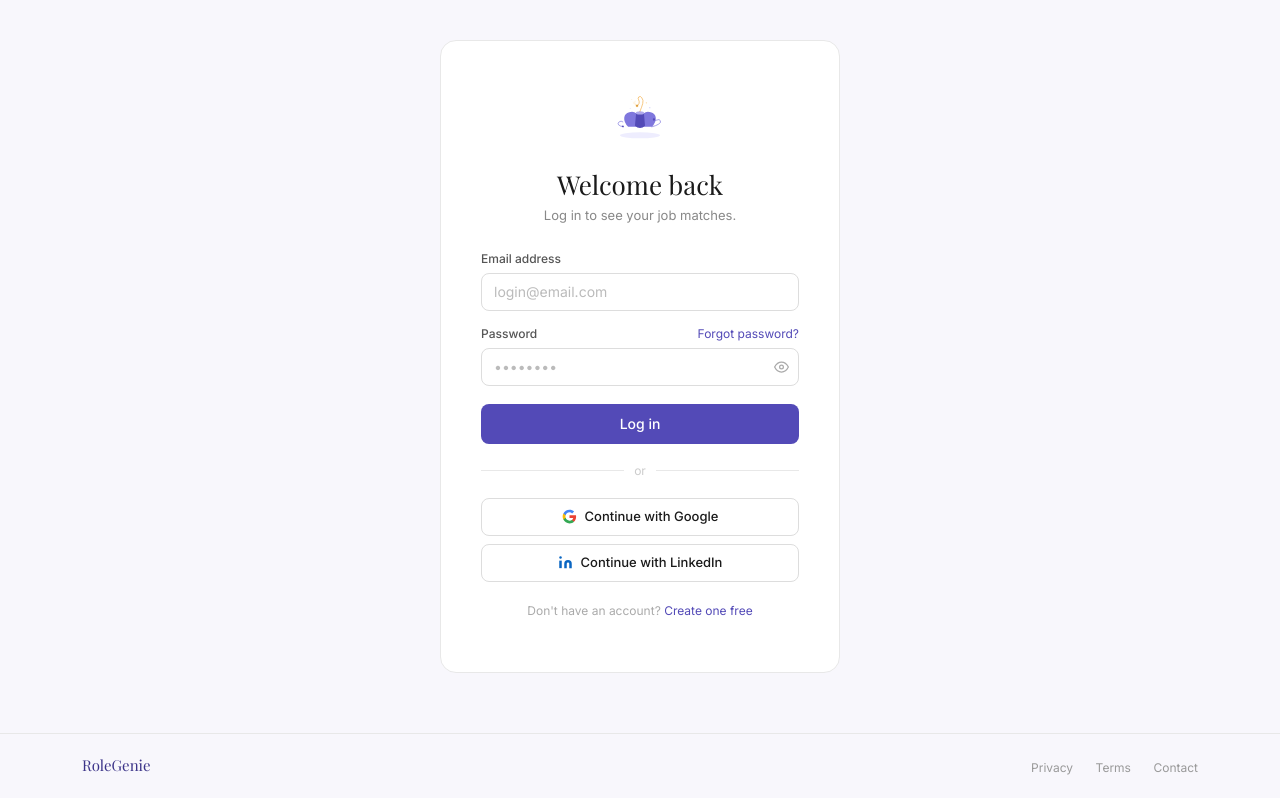
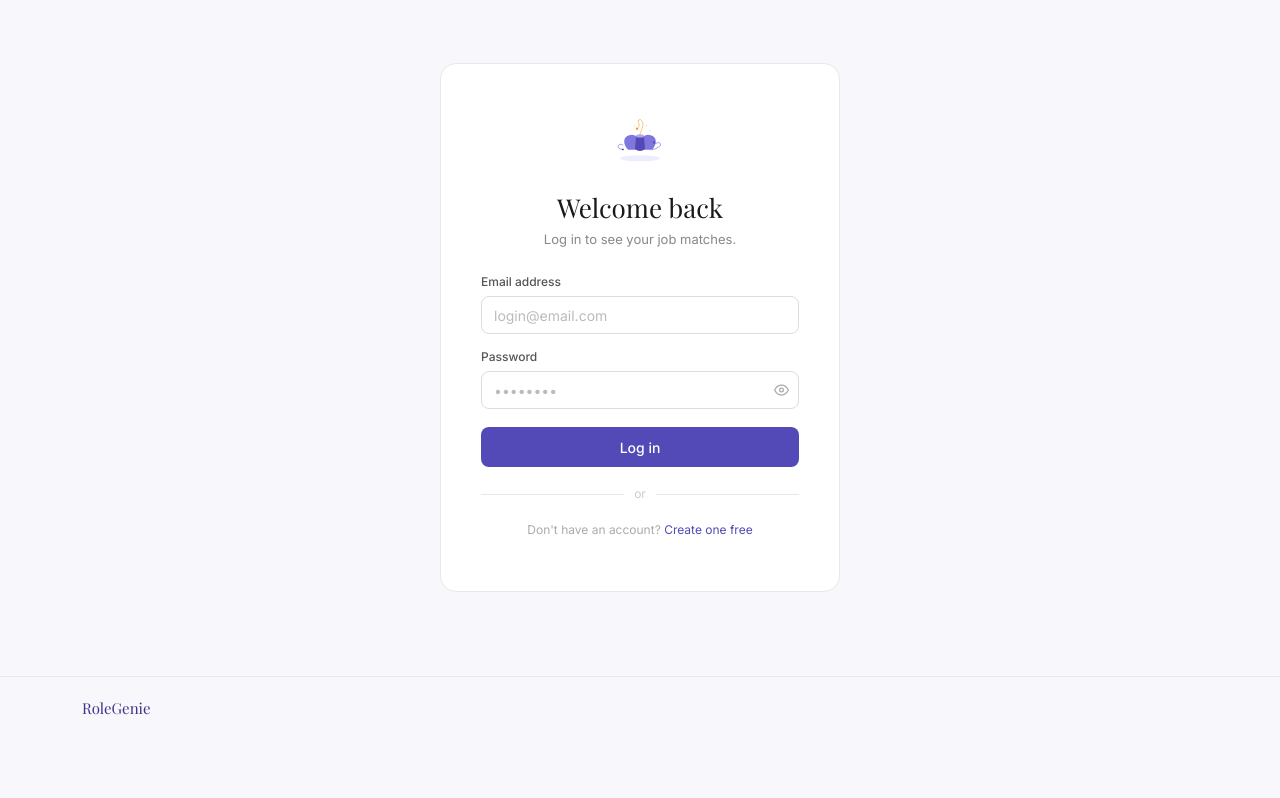
Before and after one commit to sjasthi/job-finder, a PHP site: page /RG/login.php in a window 1280 px wide. Shown: the part 61-859 px from the top of the page. After the commit the page ends 776 px from the top, so only its background shows below. Run offline with PHP 8.4, Linux system fonts and the light colour scheme.

Commit message:
Front-end changes

```diff
--- a/RG/login.php
+++ b/RG/login.php
@@ -126,10 +126,7 @@ if ($_SERVER['REQUEST_METHOD'] === 'POST') {
         </div>
 
           <div class="lg-field">
-          <div class="lg-label-row">
             <label for="password">Password</label>
-            <a href="forgot-password.php" class="lg-forgot">Forgot password?</a>
-          </div>
             <div class="lg-input-wrap">
               <input
                 type="password"
@@ -151,17 +148,6 @@ if ($_SERVER['REQUEST_METHOD'] === 'POST') {
 
       <div class="login-divider"><span>or</span></div>
 
-      <div class="login-social-row">
-        <button type="button" class="btn-social-login" id="btn-google">
-          <svg width="15" height="15" viewBox="0 0 24 24" aria-hidden="true"><path fill="#EA4335" d="M22.56 12.25c0-.78-.07-1.53-.2-2.25H12v4.26h5.92c-.26 1.37-1.04 2.53-2.21 3.31v2.77h3.57c2.08-1.92 3.28-4.74 3.28-8.09z"/><path fill="#34A853" d="M12 23c2.97 0 5.46-.98 7.28-2.66l-3.57-2.77c-.98.66-2.23 1.06-3.71 1.06-2.86 0-5.29-1.93-6.16-4.53H2.18v2.84C3.99 20.53 7.7 23 12 23z"/><path fill="#FBBC05" d="M5.84 14.09c-.22-.66-.35-1.36-.35-2.09s.13-1.43.35-2.09V7.07H2.18C1.43 8.55 1 10.22 1 12s.43 3.45 1.18 4.93l3.66-2.84z"/><path fill="#4285F4" d="M12 5.38c1.62 0 3.06.56 4.21 1.64l3.15-3.15C17.45 2.09 14.97 1 12 1 7.7 1 3.99 3.47 2.18 7.07l3.66 2.84c.87-2.6 3.3-4.53 6.16-4.53z"/></svg>
-          Continue with Google
-        </button>
-        <button type="button" class="btn-social-login" id="btn-linkedin">
-          <svg width="15" height="15" viewBox="0 0 24 24" fill="#0A66C2" aria-hidden="true"><path d="M16 8a6 6 0 0 1 6 6v7h-4v-7a2 2 0 0 0-2-2 2 2 0 0 0-2 2v7h-4v-7a6 6 0 0 1 6-6z"/><rect x="2" y="9" width="4" height="12"/><circle cx="4" cy="4" r="2"/></svg>
-          Continue with LinkedIn
-        </button>
-      </div>
-
       <p class="login-register-hint">
         Don't have an account? <a href="register.php">Create one free</a>
       </p>
@@ -173,11 +159,6 @@ if ($_SERVER['REQUEST_METHOD'] === 'POST') {
   <footer id="footer">
     <div class="container d-flex justify-content-between align-items-center flex-wrap gap-2">
       <span class="footer-logo">RoleGenie</span>
-      <div class="footer-links">
-        <a href="#">Privacy</a>
-        <a href="#">Terms</a>
-        <a href="#">Contact</a>
-      </div>
     </div>
   </footer>
 
@@ -191,13 +172,6 @@ if ($_SERVER['REQUEST_METHOD'] === 'POST') {
       $input.attr('type', showing ? 'password' : 'text');
       $(this).attr('aria-label', showing ? 'Show password' : 'Hide password');
     });
-
-    $('#btn-google').on('click', function () {
-      alert('Google OAuth goes here.');
-    });
-    $('#btn-linkedin').on('click', function () {
-      alert('LinkedIn OAuth goes here.');
-    });
   });
   </script>
 
```
Lines whose indentation alone changed are shown as unchanged.
